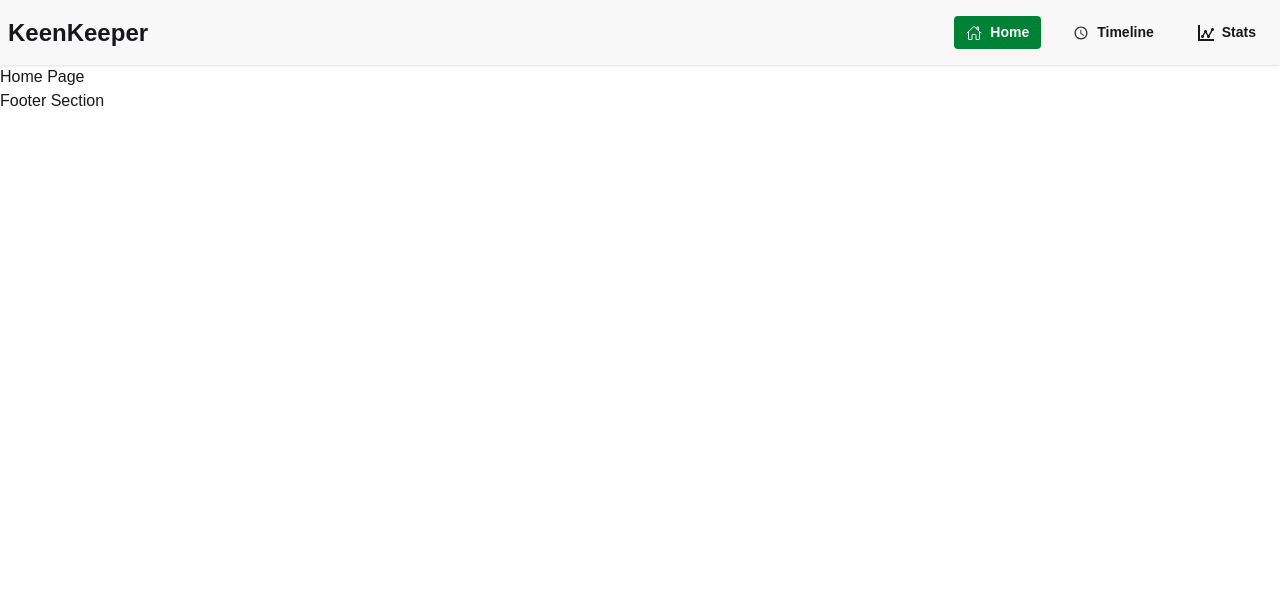
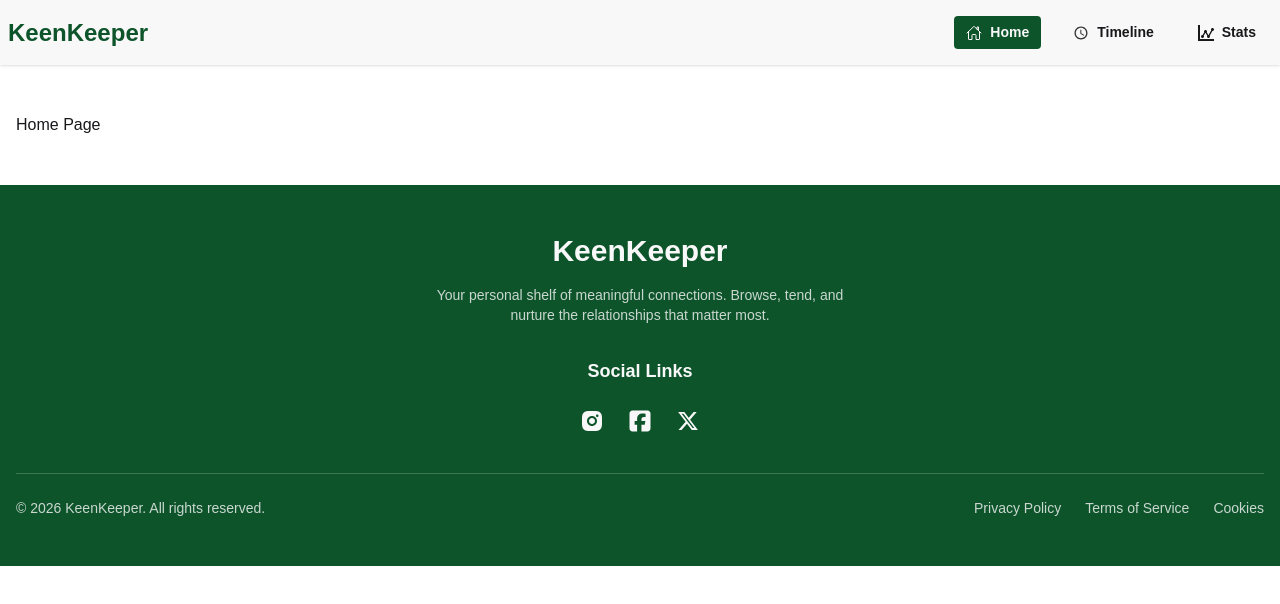
Before and after one commit to CoderRuhulAmin/PH-B13-A07, a React (Vite) app: page / in a window 1280 px wide. Shown: the top 604 px of the page. Built offline with nearby package versions, Linux system fonts and the light colour scheme.

Commit message:
Footer Section is completed and updated header section.

```diff
--- /dev/null
+++ b/src/assets/components/Footer.jsx
@@ -0,0 +1,44 @@
+import React from 'react';
+import { FaSquareFacebook } from 'react-icons/fa6';
+import { RiInstagramFill, RiTwitterXFill } from 'react-icons/ri';
+import { Link } from 'react-router';
+
+const Footer = () => {
+    return (
+        <div className="flex flex-col items-center text-center space-y-4">
+            {/* Brand */}
+            <h2 className="text-3xl font-bold">
+                <Link to="/">KeenKeeper</Link>
+            </h2>
+            {/* Description */}
+            <p className="max-w-md text-sm opacity-80">
+                Your personal shelf of meaningful connections. Browse, tend, and nurture the relationships that matter most.
+            </p>
+            {/* Social title */}
+            <h3 className="text-lg font-semibold mt-4">Social Links</h3>
+            {/* Social icons */}
+            <ul className="flex gap-6 text-2xl mt-2">
+                <li><Link to={`#`}><RiInstagramFill /></Link></li>
+                <li><Link to={`#`}><FaSquareFacebook /></Link></li>
+                <li><Link to={`#`}><RiTwitterXFill /></Link></li>
+            </ul>
+            <div className="border-t border-white/20 w-full my-6"></div>
+            <div className="flex flex-col md:flex-row items-center justify-between gap-4 text-sm opacity-80 w-full">
+                <p className="text-center md:text-left">&copy; 2026 KeenKeeper. All rights reserved.</p>
+                <div className="flex gap-6">
+                    <span className="hover:text-white cursor-pointer transition">
+                    Privacy Policy
+                    </span>
+                    <span className="hover:text-white cursor-pointer transition">
+                    Terms of Service
+                    </span>
+                    <span className="hover:text-white cursor-pointer transition">
+                    Cookies
+                    </span>
+                </div>
+            </div>
+        </div>
+    );
+};
+
+export default Footer;
--- a/src/assets/components/Navbar.jsx
+++ b/src/assets/components/Navbar.jsx
@@ -6,9 +6,9 @@ import { Link, NavLink } from 'react-router';
 
 const Navbar = () => {
     const links = <>
-        <li><NavLink to={'/'} className={({isActive})=>`font-semibold ${isActive ? "bg-green-700 text-base-200":""}`} ><IoHomeOutline size={16} /> Home</NavLink></li>
-        <li><NavLink className={({isActive})=>`font-semibold ${isActive ? "bg-green-700 text-base-200":""}`} to={'/timeline'} ><IoMdTime size={16} /> Timeline</NavLink></li>
-        <li><NavLink className={({isActive})=>`font-semibold ${isActive ? "bg-green-700 text-base-200":""}`} to={'/stats'} ><ImStatsDots size={16} /> Stats</NavLink></li>
+        <li><NavLink to={'/'} className={({isActive})=>`font-semibold ${isActive ? "bg-green-900 text-base-200":""}`} ><IoHomeOutline size={16} /> Home</NavLink></li>
+        <li><NavLink className={({isActive})=>`font-semibold ${isActive ? "bg-green-900 text-base-200":""}`} to={'/timeline'} ><IoMdTime size={16} /> Timeline</NavLink></li>
+        <li><NavLink className={({isActive})=>`font-semibold ${isActive ? "bg-green-900 text-base-200":""}`} to={'/stats'} ><ImStatsDots size={16} /> Stats</NavLink></li>
     </>
 
     return (
@@ -20,7 +20,7 @@ const Navbar = () => {
                     <label htmlFor="navbar-1-toggle" className="btn btn-ghost lg:hidden">
                         <svg xmlns="http://www.w3.org/2000/svg" className="h-5 w-5" fill="none" viewBox="0 0 24 24" stroke="currentColor"><path strokeLinecap="round" strokeLinejoin="round" strokeWidth="2" d="M4 6h16M4 12h8m-8 6h16" /></svg>
                     </label>
-                    <h2 className="text-2xl font-bold"><Link to={'/'}>KeenKeeper</Link></h2>
+                    <h2 className="text-2xl text-green-900 font-bold"><Link to={'/'}>KeenKeeper</Link></h2>
                 </div>
                 <div className="navbar-end hidden lg:flex">
                     <ul className="menu menu-horizontal px-1 space-x-5">
--- a/src/layouts/frontend/Home.jsx
+++ b/src/layouts/frontend/Home.jsx
@@ -1,6 +1,7 @@
 import React from 'react';
 import { Outlet } from 'react-router';
 import Navbar from '../../assets/components/Navbar';
+import Footer from '../../assets/components/Footer';
 
 const Home = () => {
     return (
@@ -11,12 +12,14 @@ const Home = () => {
                 </div>
             </header>
             <main className='h-full bg-danger'>
-                <div className='container mx-auto'>
+                <div className='container mx-auto px-4 py-12'>
                     <Outlet />
                 </div>
             </main>
-            <footer>
-                <h2>Footer Section</h2>
+            <footer className="bg-green-900 text-base-200">
+                <div className="container mx-auto px-4 py-12">
+                    <Footer />
+                </div>
             </footer>
         </div>
     );
--- a/src/pages/ErrorPage.jsx
+++ b/src/pages/ErrorPage.jsx
@@ -1,18 +1,20 @@
 import React from 'react';
 import { useNavigate } from 'react-router';
 import Navbar from '../assets/components/Navbar';
+import Footer from '../assets/components/Footer';
 
 
 const ErrorPage = ({status = "404", message = "Page Not Found"}) => {
     const Navigate = useNavigate();
     return (
         <div>
-            <header className='bg-base-200 lg:mb-48 shadow-sm sticky-top'>
+            <header className='bg-base-200 shadow-sm sticky-top top-0'>
                 <div className='container mx-auto'>
                     <Navbar />
                 </div>
             </header>
             <main className='h-full bg-danger'>
+                <div className="container mx-auto px-4 py-12">
                     <div className="flex items-center justify-center min-h-screen bg-gray-100">
                         <div className="text-center p-8 bg-white rounded-xl shadow-lg">
                             <h1 className="text-9xl font-extrabold text-red-500">{status}</h1>
@@ -25,9 +27,12 @@ const ErrorPage = ({status = "404", message = "Page Not Found"}) => {
                             </button>
                         </div>
                     </div>
+                </div>
             </main>
-            <footer>
-                <h2>Footer Section</h2>
+            <footer className="bg-green-900 text-base-200">
+                <div className="container mx-auto px-4 py-12">
+                    <Footer />
+                </div>
             </footer>
         </div>
     );
--- a/src/pages/Stats.jsx
+++ b/src/pages/Stats.jsx
@@ -1,4 +1,6 @@
 import React from 'react';
+import Navbar from '../assets/components/Navbar';
+import Footer from '../assets/components/Footer';
 
 const Stats = () => {
     return (
--- a/src/pages/TimeLine.jsx
+++ b/src/pages/TimeLine.jsx
@@ -1,4 +1,6 @@
 import React from 'react';
+import Navbar from '../assets/components/Navbar';
+import Footer from '../assets/components/Footer';
 
 const TimeLine = () => {
     return (
```
Lines whose indentation alone changed are shown as unchanged.
